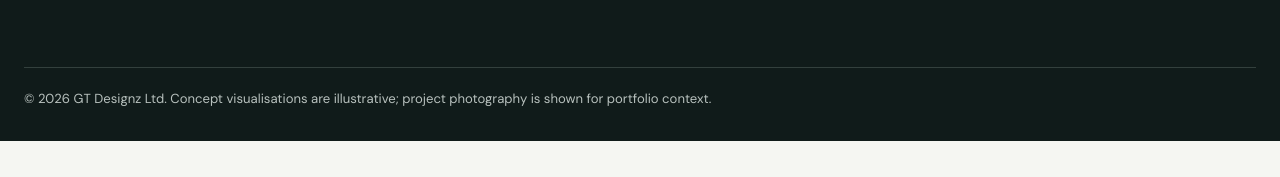
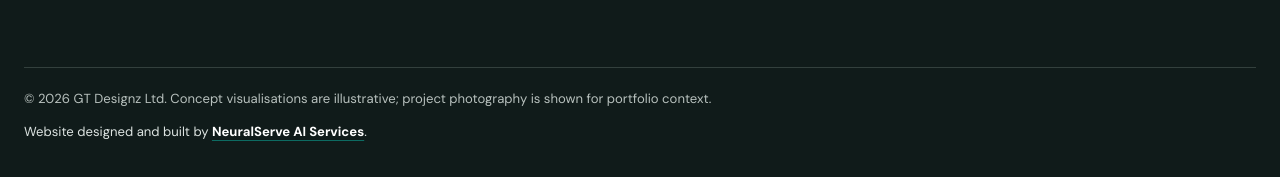
Before and after one commit to jbeltri/gtdesignz, a plain HTML site: page index.html in a window 1280 px wide. Shown: the part 7231-7408 px from the top of the page. Before the commit the page ends 7372 px from the top, so only its background shows below. Drawn offline with nearby package versions, Linux system fonts and the light colour scheme; no server answers.

Commit message:
Add NeuralServe footer credit

```diff
--- a/index.html
+++ b/index.html
@@ -19,7 +19,7 @@
   <link rel="preconnect" href="https://fonts.gstatic.com" crossorigin>
   <link href="https://fonts.googleapis.com/css2?family=DM+Sans:wght@400;500;600;700&family=Manrope:wght@500;600;700;800&display=swap" rel="stylesheet">
   <link rel="stylesheet" href="https://unpkg.com/maplibre-gl@5.6.1/dist/maplibre-gl.css">
-  <link rel="stylesheet" href="styles.css?v=20260608-map">
+  <link rel="stylesheet" href="styles.css?v=20260608-neuralserve">
   <script type="application/ld+json">
   {
     "@context": "https://schema.org",
@@ -354,6 +354,7 @@
       <a href="#top">Back to top <i data-lucide="arrow-up"></i></a>
     </div>
     <p class="footer-note">© <span id="year"></span> GT Designz Ltd. Concept visualisations are illustrative; project photography is shown for portfolio context.</p>
+    <p class="footer-credit">Website designed and built by <a href="https://jbeltri.github.io/neuralserve/" target="_blank" rel="noopener noreferrer">NeuralServe AI Services</a>.</p>
   </footer>
 
   <script src="https://unpkg.com/lucide@0.468.0/dist/umd/lucide.min.js"></script>
--- a/styles.css
+++ b/styles.css
@@ -1196,6 +1196,25 @@ h3 {
   border-top: 1px solid #33403d;
 }
 
+.footer-credit {
+  grid-column: 1 / -1;
+  margin: -24px 0 0;
+  color: #dce3e1;
+}
+
+.footer-credit a {
+  color: var(--white);
+  font-weight: 700;
+  text-decoration: underline;
+  text-decoration-color: var(--teal);
+  text-underline-offset: 4px;
+}
+
+.footer-credit a:hover,
+.footer-credit a:focus-visible {
+  color: var(--teal-light);
+}
+
 .reveal {
   opacity: 0;
   transform: translateY(26px);
```
Also changed, not shown: case-studies.html (+2 -1 lines).
